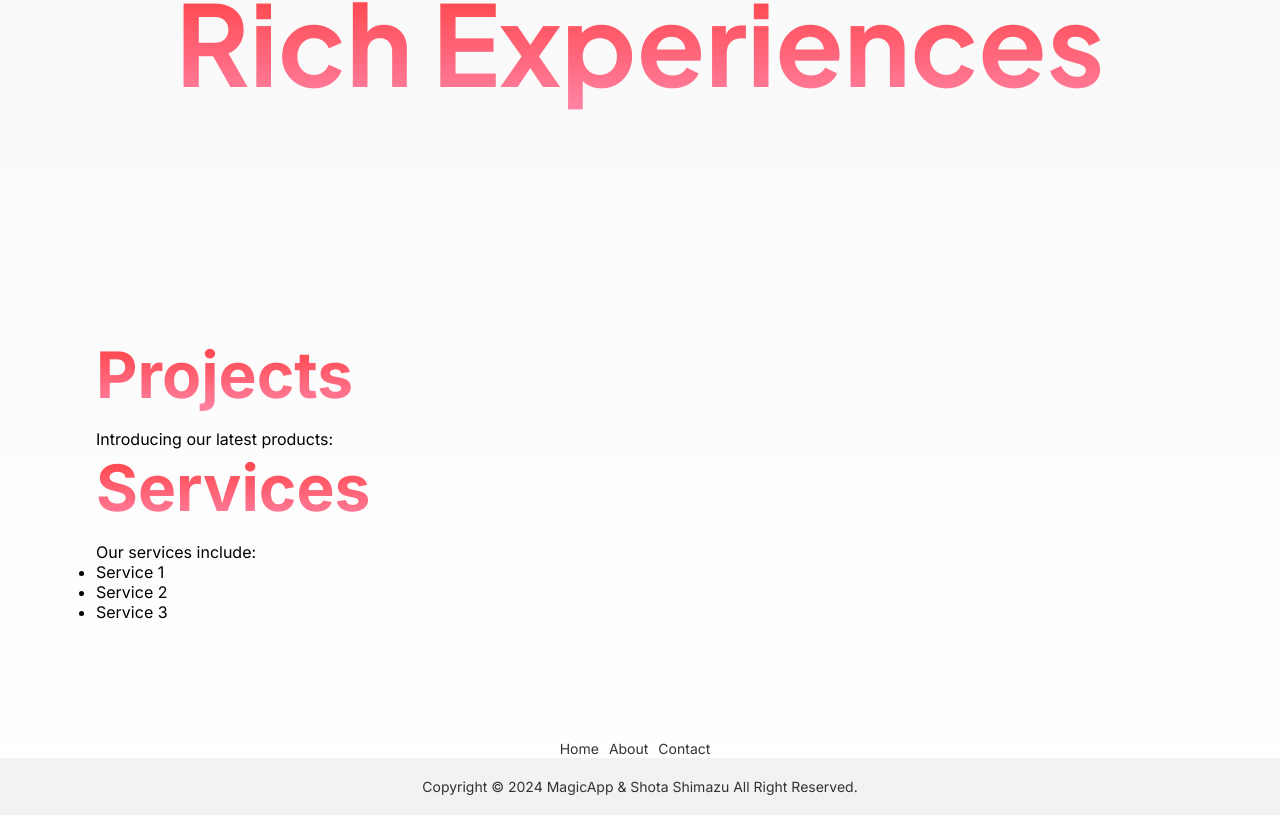
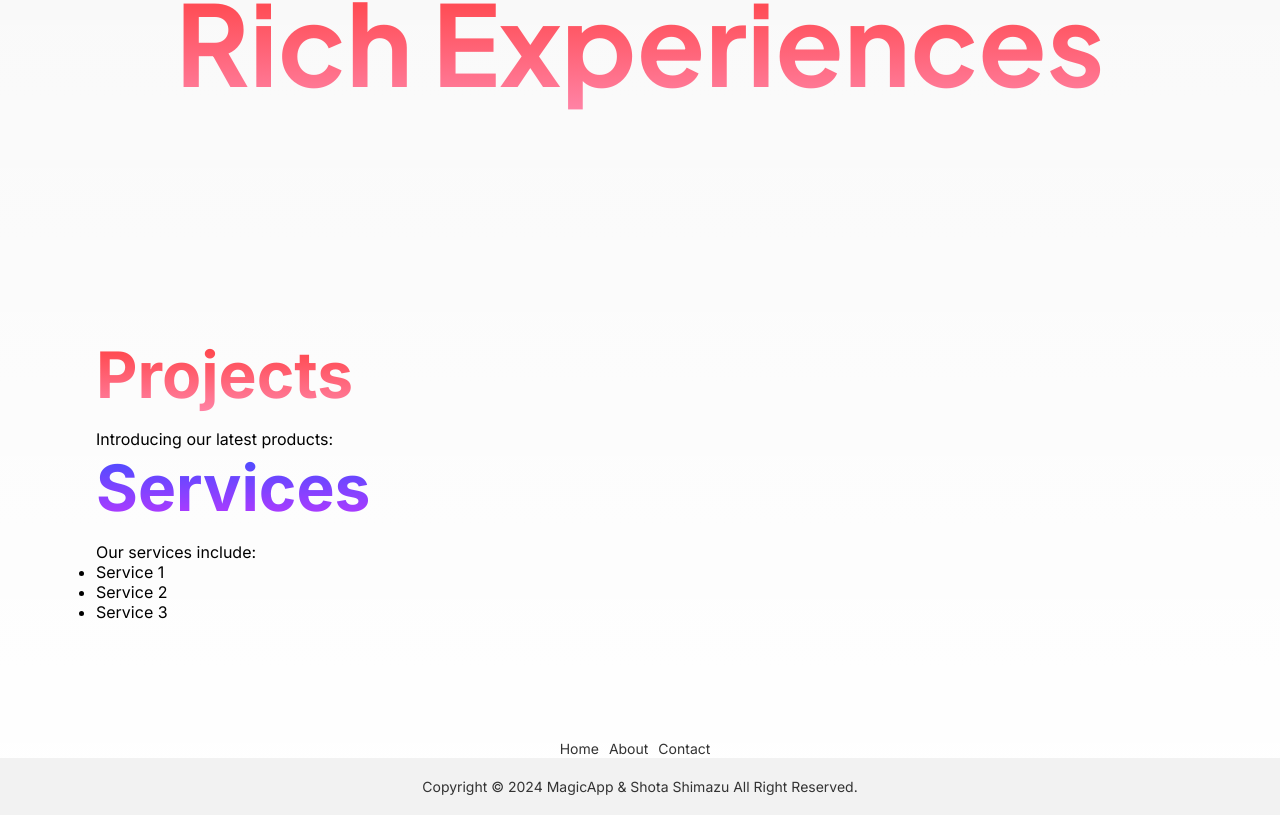
Before and after one commit to shotastage/shotastage.GitHub, a Next.js app: page / in a window 1280 px wide. Shown: the part 622-1437 px from the top of the page. Built offline with nearby package versions, Linux system fonts and the light colour scheme.

Commit message:
style: Update section heading styles and add gradient text for Services heading

```diff
--- a/src/app/page.module.scss
+++ b/src/app/page.module.scss
@@ -57,6 +57,10 @@ $font-family: "Plus Jakarta Sans", sans-serif;
   margin-bottom: 1rem;
 }
 
+.sectionHeadingServices {
+  @include gradient-text(linear-gradient(#3b4fff, #c037ff));
+}
+
 .headCard {
   display: flex;
   flex-direction: column;
@@ -112,6 +116,10 @@ $font-family: "Plus Jakarta Sans", sans-serif;
     @include gradient-text(linear-gradient(#ff3b3b, #ff84a7));
   }
 
+  .boldTypoLeast {
+    font-size: 7rem;
+  }
+
   .sentence1 {
     font-size: 5rem;
     font-weight: bold;
--- a/src/app/page.tsx
+++ b/src/app/page.tsx
@@ -13,7 +13,7 @@ export default function Home() {
             <span className={styles.boldTypo}>MagicApp is</span>
             <span className={styles.boldTypoBottom}>Researcher Farm</span>
             <span className={styles.sentence1}>that involves</span>
-            <span className={styles.boldTypoBottom}>Rich Experiences</span>
+            <span className={`${styles.boldTypoBottom} ${styles.boldTypoLeast}`}>Rich Experiences</span>
           </div>
         </div>
         <div className={styles.row}></div>
@@ -26,7 +26,7 @@ export default function Home() {
 
         </section>
         <section className={styles.section}>
-          <h2 className={styles.sectionHeading}>Services</h2>
+          <h2 className={`${styles.sectionHeading} ${styles.sectionHeadingServices}`}>Services</h2>
           <p>Our services include:</p>
           <ul>
             <li>Service 1</li>
```
